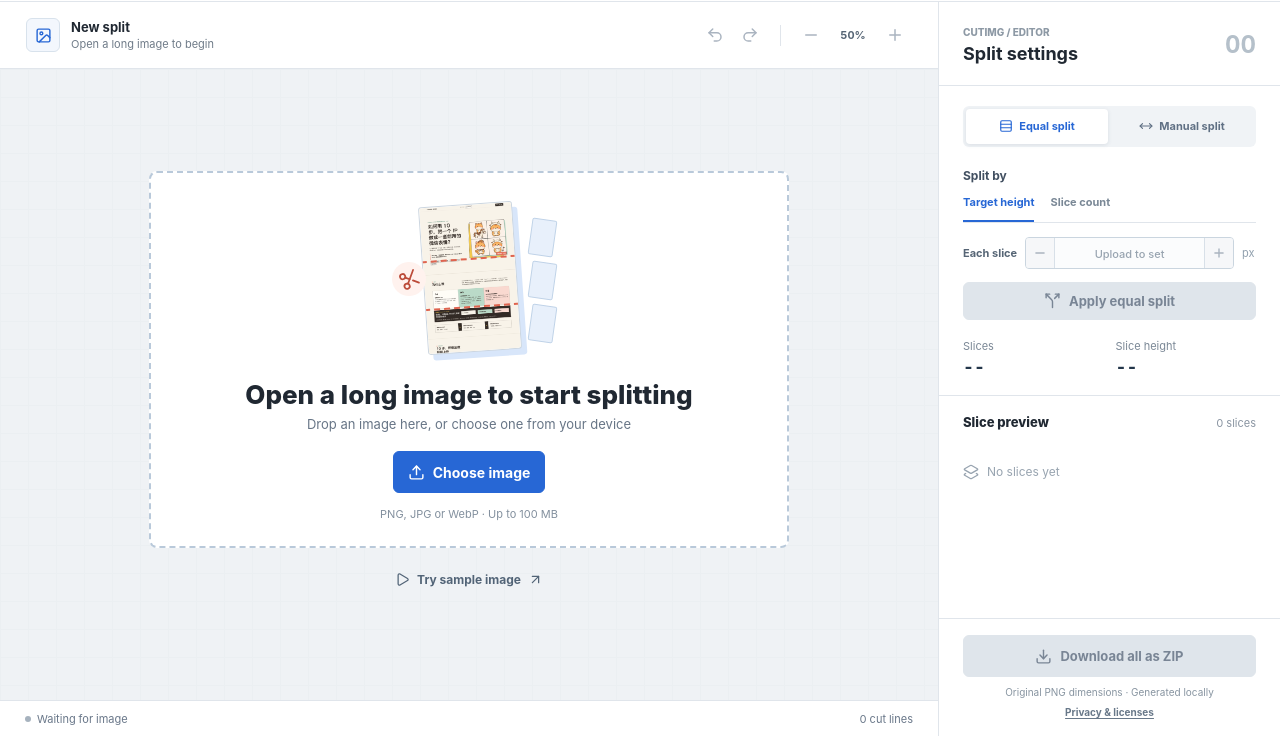
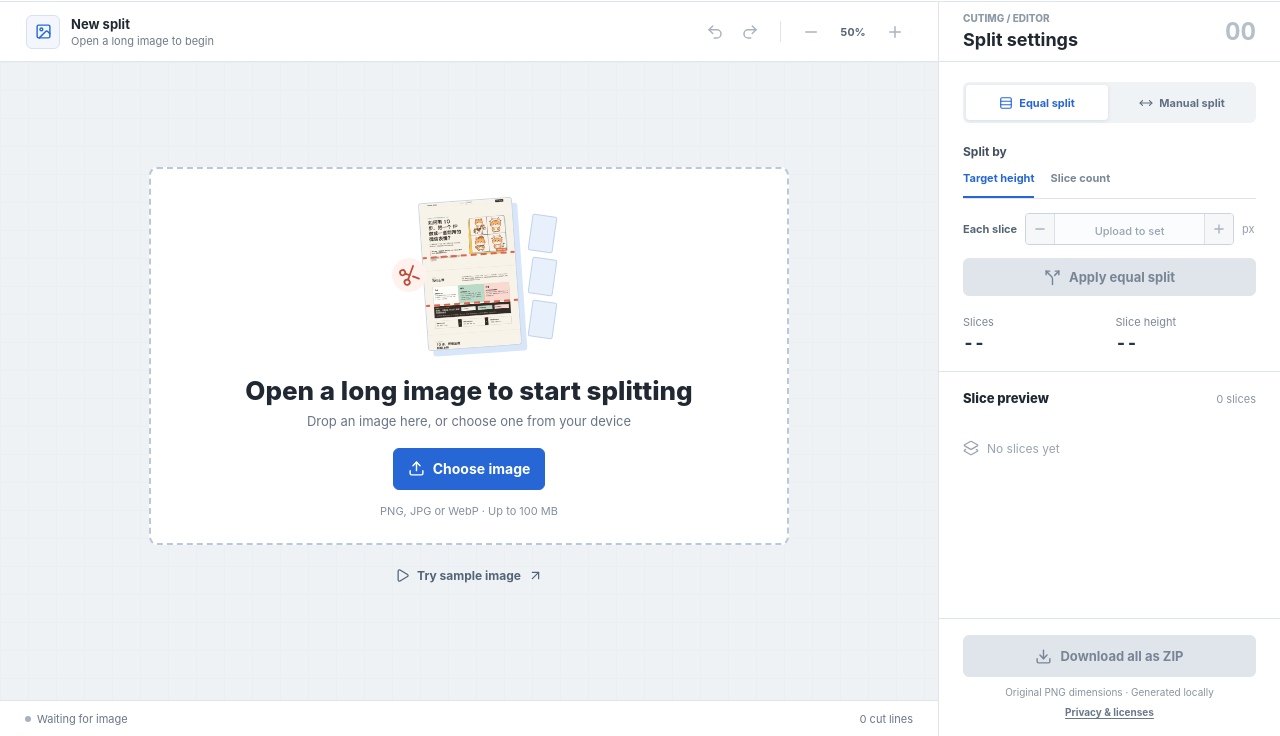
Before and after one commit to kaituotuo/cutimg, a website with bundled scripts: page index.html in a window 1280 px wide. Shown: the part 64-800 px from the top of the page. Built offline with nearby package versions, Linux system fonts and the light colour scheme; files whose address does not match are found by name.

Commit message:
Align editor toolbar and sidebar header

```diff
--- a/styles.css
+++ b/styles.css
@@ -10,6 +10,7 @@
   --coral: #df644f;
   --white: #fff;
   --header-h: 66px;
+  --editor-head-h: 60px;
   font-family: Inter, "PingFang SC", "Hiragino Sans GB", "Microsoft YaHei", system-ui, sans-serif;
   font-synthesis: none;
 }
@@ -75,7 +76,7 @@ html[lang^="zh"] .language-option[data-language="en"], html[lang^="en"] .languag
 .btn-outline { background: white; color: #334354; border-color: #cbd5e0; }
 
 .app-shell { display: grid; grid-template-columns: minmax(0, 1fr) 342px; height: calc(100svh - var(--header-h)); min-height: 500px; }
-.work-column { display: grid; grid-template-rows: 67px minmax(0, 1fr) 36px; min-width: 0; min-height: 0; }
+.work-column { display: grid; grid-template-rows: var(--editor-head-h) minmax(0, 1fr) 36px; min-width: 0; min-height: 0; }
 .work-toolbar { justify-content: space-between; gap: 18px; padding: 0 26px; border-bottom: 1px solid var(--line); }
 .file-heading { flex: 1 1 auto; gap: 11px; min-width: 0; }
 .file-icon { display: grid; place-items: center; width: 34px; height: 34px; flex: none; border: 1px solid #d8e2ec; border-radius: 6px; color: var(--blue); background: #f3f7fd; }
@@ -146,7 +147,7 @@ html[lang^="zh"] .language-option[data-language="en"], html[lang^="en"] .languag
 .has-image .status-dot { background: #4aab84; }
 
 .side-panel { display: grid; grid-template-rows: auto auto minmax(0, 1fr) auto; min-width: 0; min-height: 0; overflow: hidden; border-left: 1px solid var(--line); background: white; }
-.panel-heading { display: flex; align-items: center; justify-content: space-between; padding: 24px 24px 20px; border-bottom: 1px solid var(--line); }
+.panel-heading { display: flex; align-items: center; justify-content: space-between; height: var(--editor-head-h); padding: 10px 24px; border-bottom: 1px solid var(--line); }
 .panel-kicker { display: block; margin-bottom: 5px; color: #8d99a5; font-size: 10px; font-weight: 800; }
 .panel-heading h2 { margin: 0; font-size: 18px; line-height: 1.2; }
 .panel-count { color: #b5c0ca; font-size: 24px; line-height: 1; font-weight: 750; font-variant-numeric: tabular-nums; }
@@ -270,6 +271,7 @@ html[lang^="zh"] .language-option[data-language="en"], html[lang^="en"] .languag
   .app-shell { display: flex; flex-direction: column; height: auto; min-height: 0; }
   .work-column { grid-template-rows: 62px minmax(390px, 62svh) 33px; }
   .side-panel { display: grid; grid-template-rows: auto auto auto auto; overflow: visible; border-left: 0; border-top: 1px solid var(--line); }
+  .panel-heading { height: auto; padding: 24px 18px 20px; }
   .results-list { max-height: 390px; overflow-y: auto; }
   .canvas-scroll { padding: 18px 18px 42px; }
   .preview-art { width: var(--zoom); }
```
